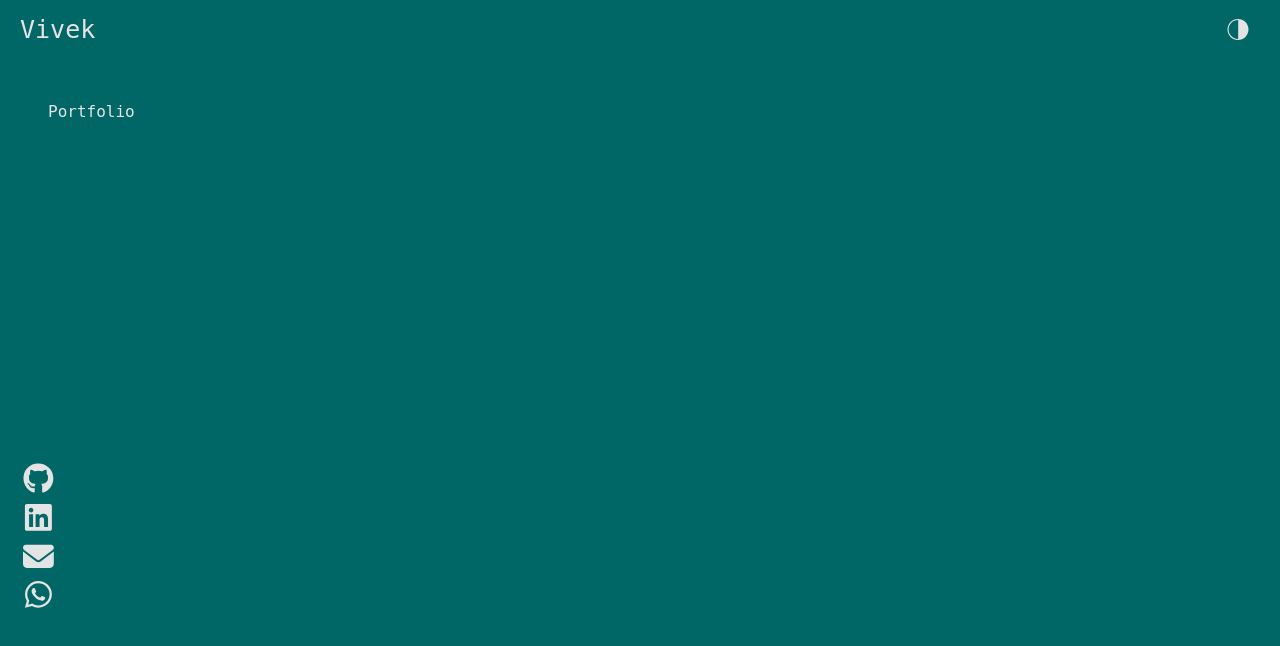
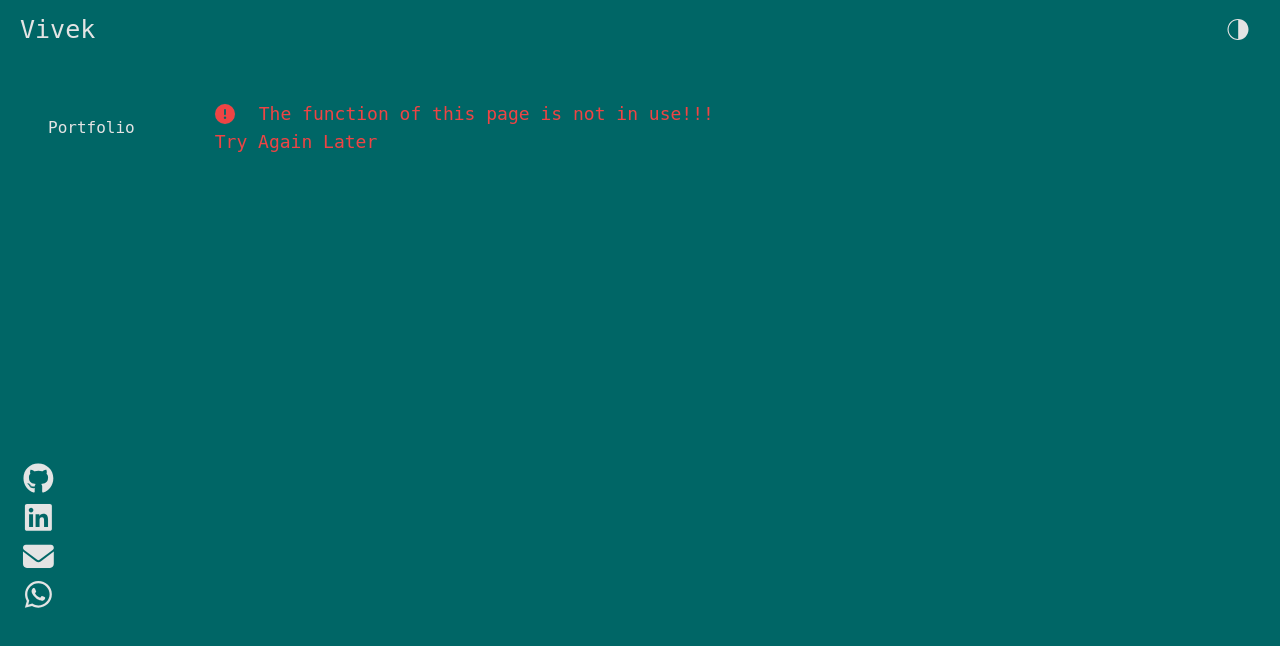
Before and after one commit to Vivekumar08/Portfolio, a React (Create React App) app: page /portfolio in a window 1280 px wide. Shown: the top 646 px of the page. Built offline with nearby package versions, Linux system fonts and the light colour scheme; a web font is replaced by a local one.

Commit message:
Contact Complete

```diff
--- a/src/Pages/Portfolio/Portfolio.jsx
+++ b/src/Pages/Portfolio/Portfolio.jsx
@@ -2,6 +2,8 @@ import React from "react";
 import { Helmet } from "react-helmet-async";
 // import Typewriter from "typewriter-effect";
 import { motion } from "framer-motion";
+import { FontAwesomeIcon } from "@fortawesome/react-fontawesome";
+import { faCircleExclamation } from "@fortawesome/free-solid-svg-icons";
 
 const Portfolio = () => {
   const boxVariant = {
@@ -18,7 +20,21 @@ const Portfolio = () => {
         initial="hidden"
         animate="visible"
         className="flex md:flex-row w-full md:w-auto md:mx-12 flex-col-reverse gap-5 md:gap-0 items-center md:my-12 align-middle "
-      >Portfolio</motion.div>
+      >
+        Portfolio
+        <div>
+          <h1 className="flex mx-20 text-red-500 text-lg  items-center">
+            <FontAwesomeIcon
+              className="w-5 h-5 mr-2  sm:mr-6"
+              icon={faCircleExclamation}
+            />
+            The function of this page is not in use!!!
+          </h1>
+          <h1 className="flex mx-20 text-red-500 text-lg  items-center">
+            Try Again Later
+          </h1>
+        </div>
+      </motion.div>
     </motion.div>
   );
 };
```
